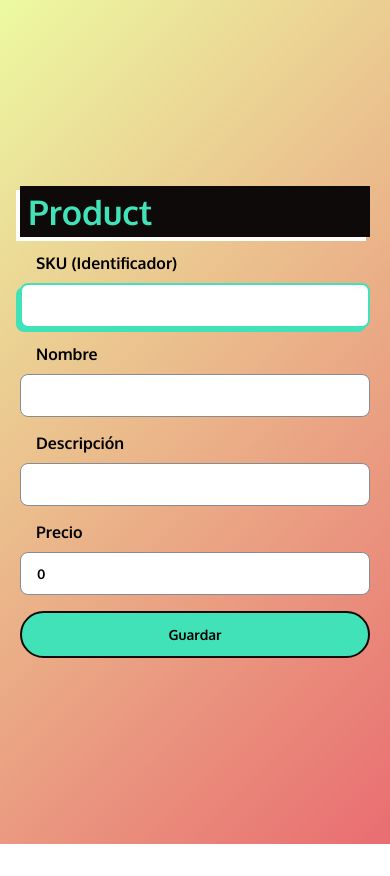
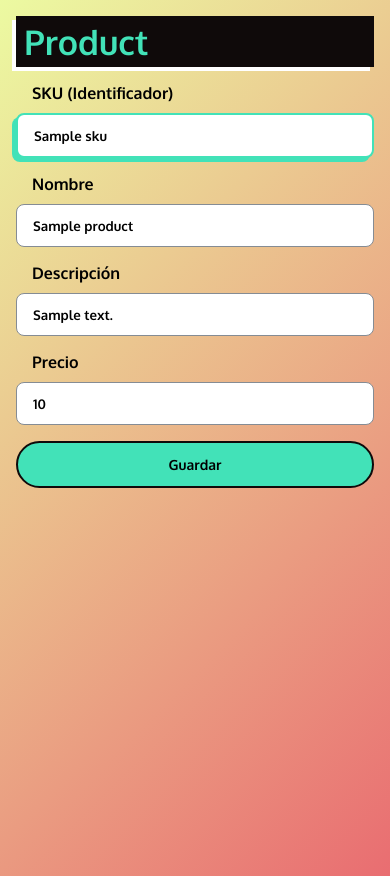
Before and after one commit to emmanuelurbina/Papeleria, a PHP site: template view/product/product_form.php in a window 390 px wide. Before the commit the page ends 844 px from the top, so only its background shows below. Run offline with PHP 8.4, Linux system fonts and the light colour scheme; the template is opened without the code that fills it: most values are stand-ins (such as "Sample title", 1, 10 or a date in 2020).

Commit message:
Metodo update producto

```diff
--- a/public/css/main.css
+++ b/public/css/main.css
@@ -85,6 +85,10 @@ body {
   box-shadow: -4px 4px 0px #42E2B8;
 }
 
+input:disabled {
+  color: #42E2B8;
+  font-weight: 700;
+}
 @media screen and (max-width:900px) {
   .main__form {
     width: 60%;
@@ -92,6 +96,13 @@ body {
 }
 
 @media screen and (max-width:600px) {
+  body{
+    padding: 16px;
+  }
+  .main{
+    justify-content: flex-start;
+    align-items: flex-start;
+  }
   .main__form {
     width: 100%;
   }
--- a/view/product/product_form.php
+++ b/view/product/product_form.php
@@ -1,5 +1,5 @@
 <!DOCTYPE html>
-<html lang="en">
+<html lang="es-mx">
 
 <head>
   <meta charset="UTF-8">
@@ -16,24 +16,24 @@
         Product
       </h2>
       <form class="form" action="?controller=product&action=save" method="post">
-        <input type="hidden" id="id" name="id" value="0">
+        <input type="hidden" id="id" name="id" value="<?= $product->id ?>">
         <div class="group__form">
           <label for="sku" aria-label="descripcion del producto">SKU (Identificador)</label>
-          <input type="text" id="sku" name="sku" title="Caja para registrar SKU" autofocus autocomplete="off" required>
+          <input type="text" id="sku" name="sku" title="Caja para registrar SKU" autofocus autocomplete="off" value="<?= $product->sku ?>" required>
         </div>
         <div class="group__form">
           <label for="name" aria-label="nombre del producto">Nombre</label>
-          <input type="text" id="name" name="name" title="Caja para registrar nombre" autocomplete="off" required>
+          <input type="text" id="name" name="name" title="Caja para registrar nombre" autocomplete="off" value="<?= $product->name ?>" required>
         </div>
 
         <div class="group__form">
           <label for="description" aria-label="descripcion del producto">Descripción</label>
-          <input type="text" id="description" name="description" title="Caja para registrar descripcion" autocomplete="off" required>
+          <input type="text" id="description" name="description" title="Caja para registrar descripcion" autocomplete="off" value="<?= $product->description ?>" required>
         </div>
 
         <div class="group__form">
           <label for="price" aria-label="Precio del producto">Precio</label>
-          <input type="number" step="any" min="0" id="price" name="price" title="Caja para registrar precio" value="0" autocomplete="off">
+          <input type="number" step="any" min="0" id="price" name="price" title="Caja para registrar precio" value="<?= $product->price > 0? $product->price:0 ?>" autocomplete="off">
         </div>
         <button type="submit" class="btn btn-primary" title='Boton guardar'>Guardar</button>
       </form>
```
Also changed, not shown: controller/product_controller.php (+9 -3 lines), model/productModel.php (+7 -0 lines).
